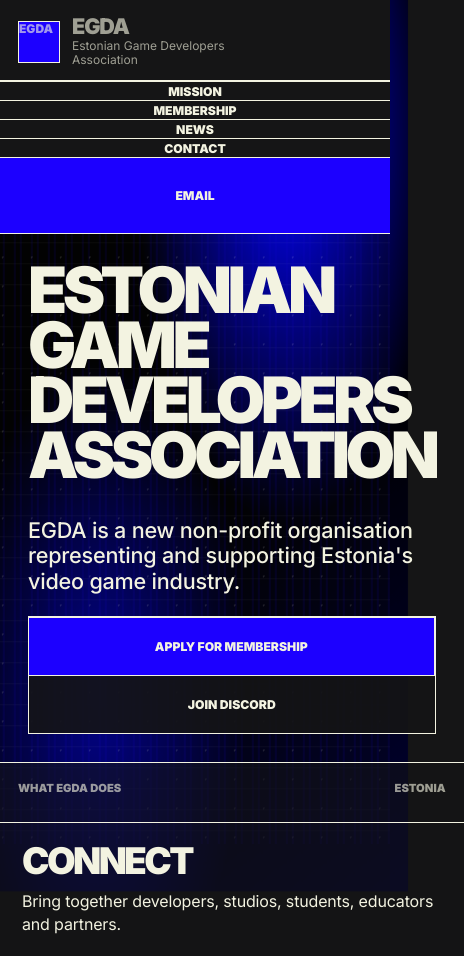
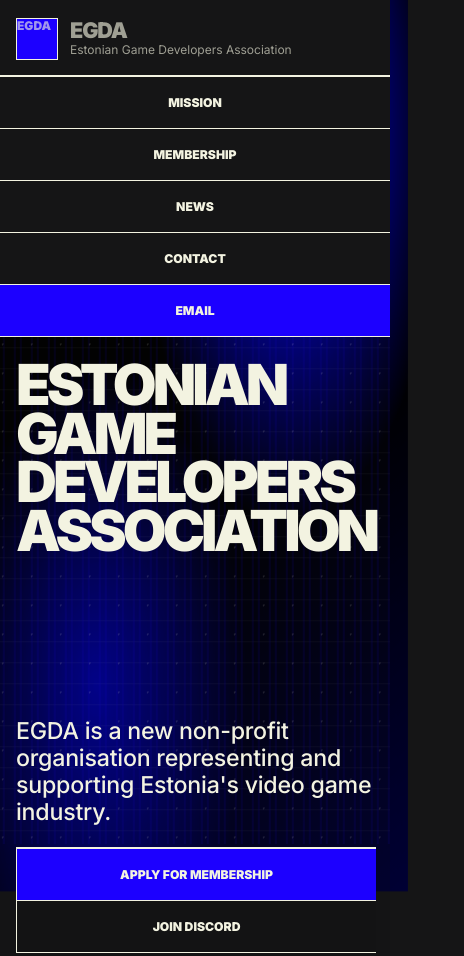
Before and after one commit to martinorav-png/EGDA-website, a React app: page index.html in a window 390 px wide. Shown: the top 956 px of the page, 464 px wide, since content can reach past the window. Built offline with nearby package versions, Linux system fonts and the light colour scheme.

Commit message:
Improve mobile layout scaling

```diff
--- a/index.html
+++ b/index.html
@@ -31,9 +31,12 @@
 
       html {
         scroll-behavior: smooth;
+        width: 100%;
+        overflow-x: hidden;
       }
 
       body {
+        width: 100%;
         min-height: 100vh;
         background: var(--bg);
         color: var(--fg);
@@ -108,7 +111,7 @@
       .page {
         position: relative;
         z-index: 1;
-        width: min(1440px, 100%);
+        width: min(1440px, 100vw);
         min-height: 100vh;
         margin: 0 auto;
         border-left: var(--line);
@@ -207,6 +210,7 @@
         letter-spacing: -0.07em;
         line-height: 0.86;
         text-transform: uppercase;
+        overflow-wrap: break-word;
       }
 
       .hero {
@@ -502,6 +506,12 @@
       }
 
       @media (max-width: 1100px) {
+        .page {
+          width: 100vw;
+          max-width: none;
+          margin: 0;
+        }
+
         .topbar,
         .hero,
         .section-head,
@@ -526,6 +536,11 @@
           flex-wrap: wrap;
         }
 
+        .header-link {
+          border-left: 0;
+          border-top: var(--line);
+        }
+
         .focus-grid {
           grid-template-columns: repeat(2, minmax(0, 1fr));
         }
@@ -545,20 +560,84 @@
           border-right: 0;
         }
 
+        .topbar {
+          position: relative;
+        }
+
+        .brand,
+        .nav,
+        .header-link {
+          width: 100%;
+        }
+
+        .brand {
+          padding: 14px 16px;
+        }
+
+        .brand span {
+          max-width: none;
+        }
+
         .nav a,
         .header-link,
         .button {
           width: 100%;
           border-left: 0;
           border-top: var(--line);
+          border-right: 0;
+          min-height: 52px;
+          padding: 0 16px;
         }
 
         .button-row {
           width: 100%;
+          border-right: 0;
         }
 
         .hero h1 {
-          font-size: clamp(4rem, 16vw, 6rem);
+          font-size: clamp(3rem, 14.5vw, 5.25rem);
+        }
+
+        .hero {
+          min-height: auto;
+        }
+
+        .hero-main {
+          min-height: 76vh;
+          padding: 24px 16px;
+        }
+
+        .hero-copy p {
+          font-size: clamp(1.08rem, 6vw, 1.45rem);
+        }
+
+        .panel-label,
+        .objective,
+        .section-title,
+        .section-summary,
+        .focus-card,
+        .join-panel,
+        .news-card,
+        .contact-card,
+        .footer-note {
+          padding-left: 16px;
+          padding-right: 16px;
+        }
+
+        .section-title h2,
+        .join-panel h2,
+        .news-card h3 {
+          font-size: clamp(2.65rem, 13vw, 4.5rem);
+        }
+
+        .objective h2,
+        .focus-card h3 {
+          font-size: clamp(2.05rem, 10.5vw, 3.35rem);
+        }
+
+        .join-panel {
+          min-height: auto;
+          gap: 28px;
         }
 
         .focus-grid {
@@ -582,6 +661,16 @@
         .benefit-label {
           border-right: 0;
           border-bottom: var(--line);
+          padding: 14px 16px;
+        }
+
+        .benefit-text {
+          padding: 16px;
+          font-size: clamp(1rem, 5.4vw, 1.45rem);
+        }
+
+        .contact-card a {
+          font-size: clamp(1.2rem, 8vw, 1.75rem);
         }
 
         .footer-note {
```
